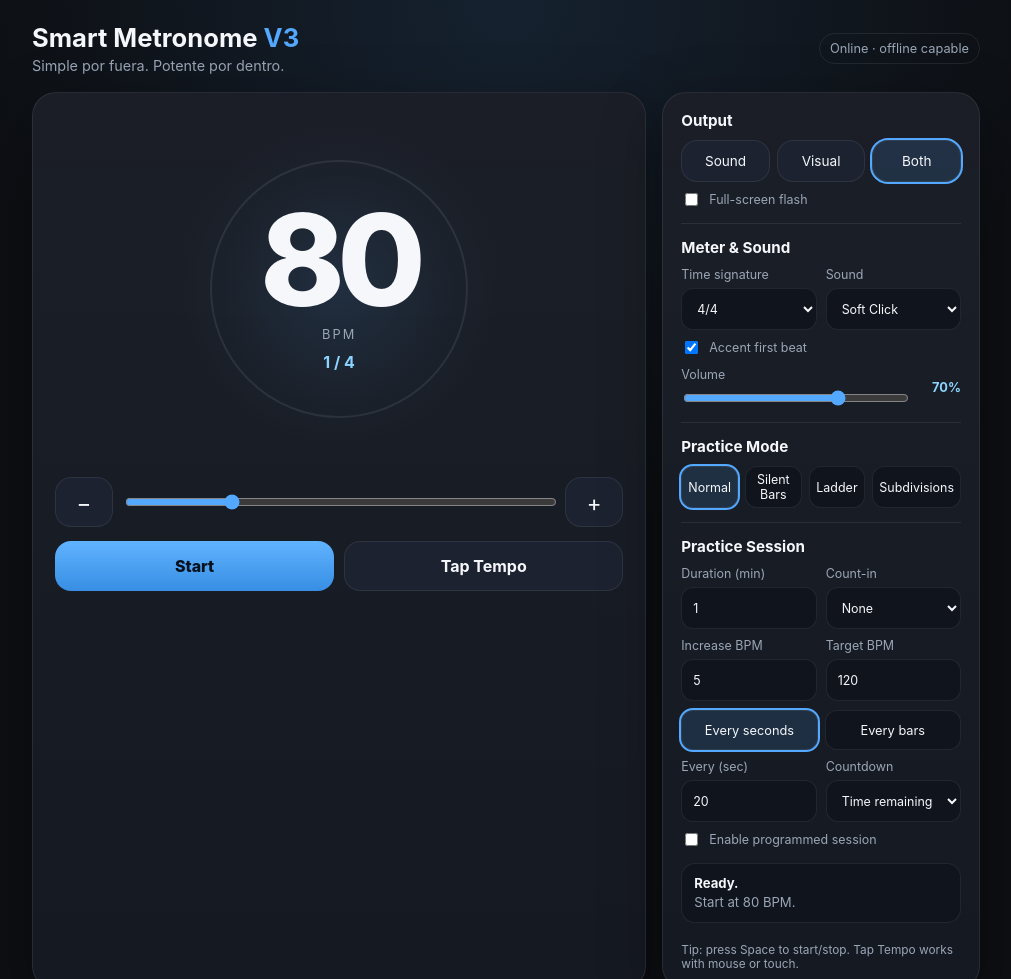
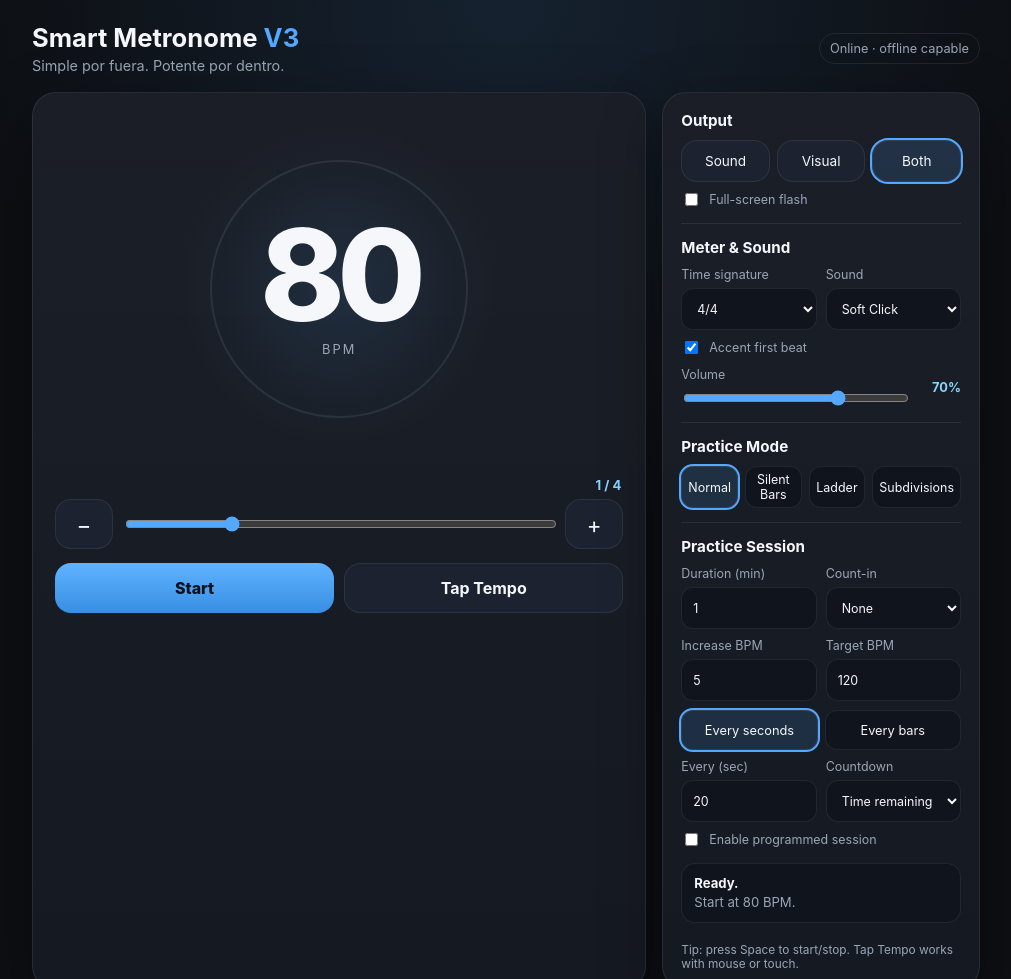
Before and after one commit to ederzapata-cell/tetu, a plain HTML site: page index.html in a window 1280 px wide. Shown: the top 979 px of the page, without its empty margins (134-1145 px from the left). Drawn offline with Linux system fonts and the light colour scheme.

Commit message:
Add files via upload

```diff
--- a/index.html
+++ b/index.html
@@ -39,8 +39,9 @@
     .bpm-wrap{text-align:center;position:relative;z-index:1}
     #bpmDisplay{font-size:clamp(4.8rem,18vw,8rem);font-weight:800;line-height:.85;letter-spacing:-.06em}
     .bpm-label{color:var(--muted);letter-spacing:.16em;font-size:.8rem;margin-top:12px}
-    .beat-count{margin-top:10px;color:var(--accent2);font-weight:700}
-    .bpm-controls{display:grid;grid-template-columns:58px 1fr 58px;gap:10px;align-items:center;margin:10px 0 14px}
+    .beat-count{color:var(--accent2);font-weight:700}
+    .beat-counter-row{display:flex;justify-content:flex-end;align-items:center;margin:0 2px 6px;font-size:.82rem}
+    .bpm-controls{display:grid;grid-template-columns:58px 1fr 58px;gap:10px;align-items:center;margin:0 0 14px}
     .square,.primary,.ghost,.mode button{border:1px solid var(--border);color:var(--text);background:var(--panel2);border-radius:16px;min-height:50px}
     .square{font-size:1.4rem}
     input[type=range]{width:100%;accent-color:var(--accent)}
@@ -110,8 +111,11 @@
         <div class="bpm-wrap">
           <div id="bpmDisplay">80</div>
           <div class="bpm-label">BPM</div>
-          <div class="beat-count" id="beatCount">1 / 4</div>
         </div>
+      </div>
+
+      <div class="beat-counter-row">
+        <div class="beat-count" id="beatCount">1 / 4</div>
       </div>
 
       <div class="bpm-controls">
```
